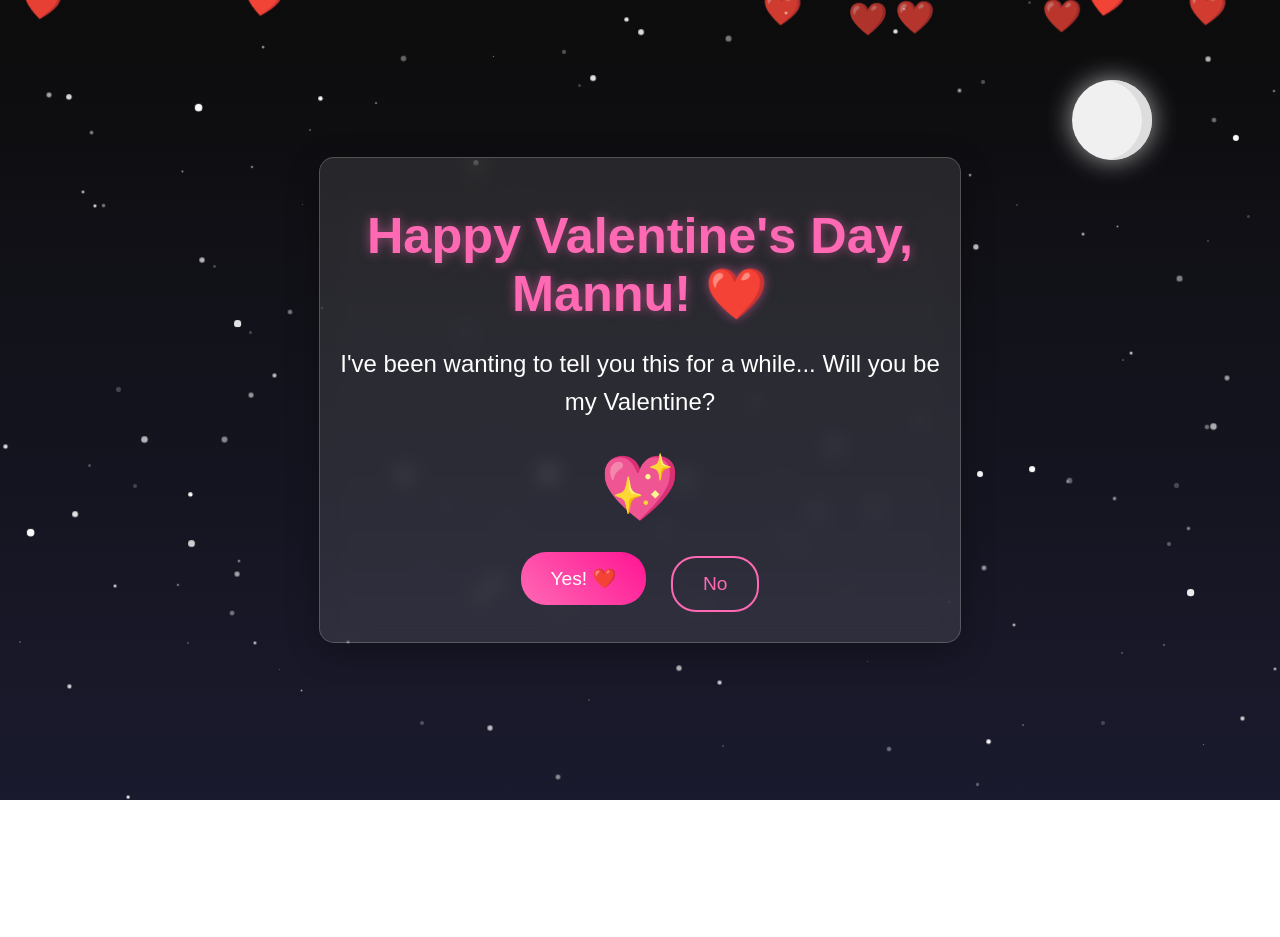
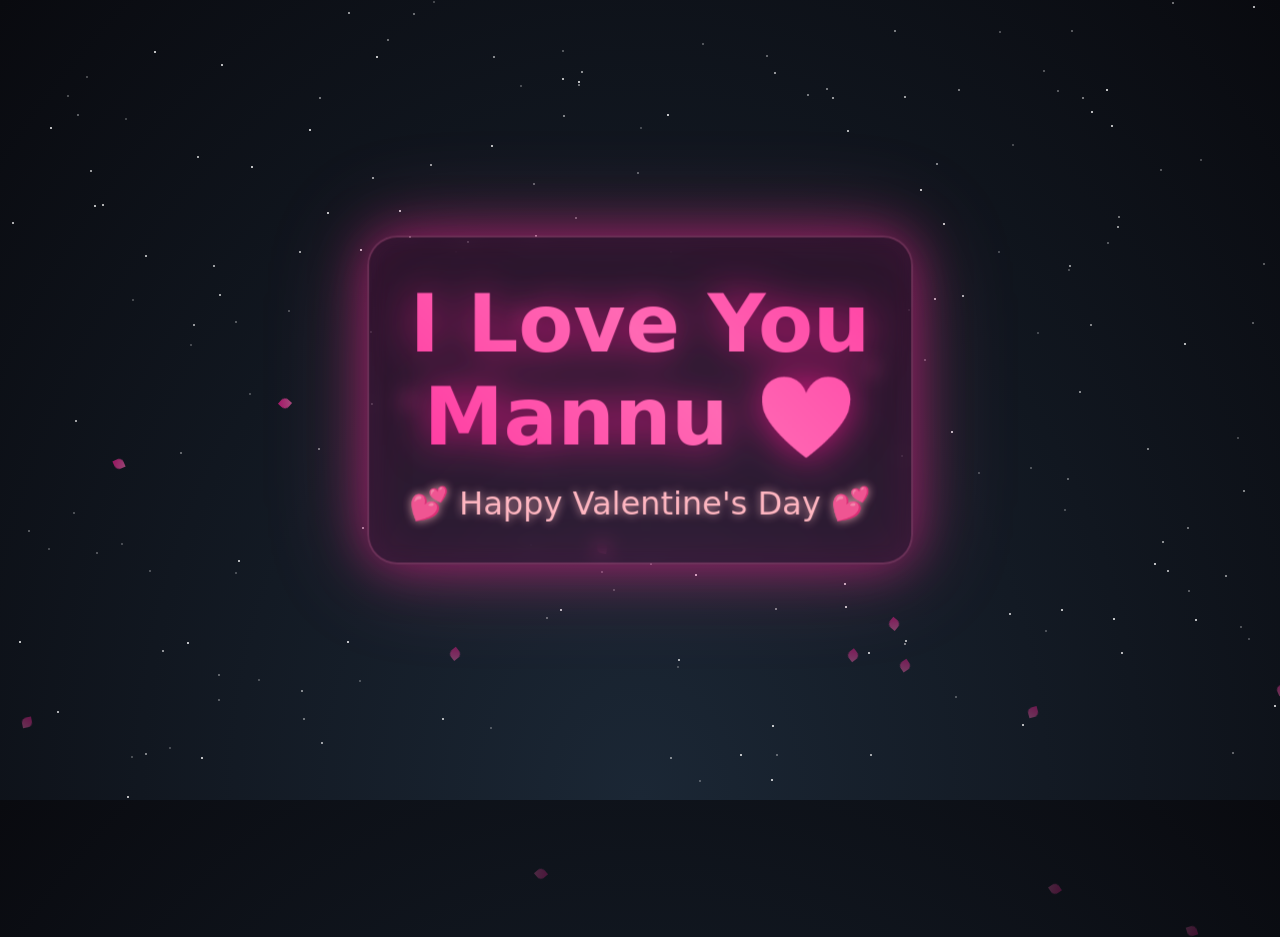
Before and after one commit to lokesh400/mukesh, a plain HTML site: page index.html in a window 1280 px wide. Before the commit the page ends 800 px from the top, so only its background shows below. Drawn offline with Linux system fonts and the light colour scheme.

Commit message:
Update index.html

```diff
--- a/index.html
+++ b/index.html
@@ -3,266 +3,395 @@
 <head>
     <meta charset="UTF-8">
     <meta name="viewport" content="width=device-width, initial-scale=1.0">
-    <title>Happy Valentine's Day, Mannu! ❤️</title>
+    <title>Happy Valentine's Day Mannu 💝</title>
     <style>
-        body {
+        * {
             margin: 0;
             padding: 0;
-            font-family: 'Arial', sans-serif;
-            background: linear-gradient(to bottom, #0c0c0c, #1a1a2e);
-            color: #ffffff;
-            overflow-x: hidden;
+            box-sizing: border-box;
+        }
+
+        body {
+            overflow: hidden;
+            font-family: 'Brush Script MT', cursive, serif;
+            background: radial-gradient(ellipse at bottom, #1b2735 0%, #090a0f 100%);
             height: 100vh;
             display: flex;
             justify-content: center;
             align-items: center;
-            text-align: center;
+            position: relative;
         }
 
+        /* Stars background */
         .stars {
             position: absolute;
-            top: 0;
-            left: 0;
             width: 100%;
             height: 100%;
             overflow: hidden;
-            z-index: 0;
         }
 
         .star {
             position: absolute;
-            background: #ffffff;
+            width: 2px;
+            height: 2px;
+            background: white;
             border-radius: 50%;
-            animation: twinkle 1.5s infinite ease-in-out;
+            animation: twinkle 3s infinite;
         }
 
         @keyframes twinkle {
-            0%, 100% { opacity: 0.2; transform: scale(1); }
-            50% { opacity: 1; transform: scale(1.5); }
+            0%, 100% { opacity: 0.3; }
+            50% { opacity: 1; }
         }
 
-        .moon {
+        /* Rose petals falling */
+        .petal {
             position: absolute;
-            top: 10%;
-            right: 10%;
-            width: 80px;
-            height: 80px;
-            background: #f0f0f0;
-            border-radius: 50%;
-            box-shadow: inset -10px 0 0 #ddd;
-            z-index: 1;
-            animation: glow 3s infinite alternate;
+            width: 10px;
+            height: 10px;
+            background: linear-gradient(45deg, #ff1493, #ff69b4);
+            border-radius: 50% 0;
+            animation: fall linear infinite;
+            opacity: 0.7;
         }
 
-        @keyframes glow {
-            0% { box-shadow: inset -10px 0 0 #ddd, 0 0 20px rgba(240, 240, 240, 0.5); }
-            100% { box-shadow: inset -10px 0 0 #ddd, 0 0 30px rgba(240, 240, 240, 0.8); }
-        }
-
-        .container {
-            position: relative;
-            z-index: 1;
-            max-width: 600px;
-            padding: 20px;
-            background: rgba(255, 255, 255, 0.1);
-            border-radius: 15px;
-            box-shadow: 0 8px 32px rgba(0, 0, 0, 0.3);
-            backdrop-filter: blur(10px);
-            border: 1px solid rgba(255, 255, 255, 0.2);
-        }
-
-        h1 {
-            font-size: 3em;
-            margin-bottom: 20px;
-            color: #ff69b4;
-            text-shadow: 0 0 10px rgba(255, 105, 180, 0.5);
-            animation: pulse 2s infinite;
-        }
-
-        @keyframes pulse {
-            0%, 100% { transform: scale(1); }
-            50% { transform: scale(1.05); }
-        }
-
-        p {
-            font-size: 1.5em;
-            margin-bottom: 30px;
-            line-height: 1.6;
-            animation: fadeIn 3s ease-in-out;
-        }
-
-        @keyframes fadeIn {
-            0% { opacity: 0; transform: translateY(20px); }
-            100% { opacity: 1; transform: translateY(0); }
-        }
-
-        .hearts {
-            position: absolute;
-            top: 0;
-            left: 0;
-            width: 100%;
-            height: 100%;
-            pointer-events: none;
-            z-index: -1;
+        @keyframes fall {
+            0% {
+                transform: translateY(-100px) rotate(0deg);
+                opacity: 0.7;
+            }
+            100% {
+                transform: translateY(100vh) rotate(360deg);
+                opacity: 0;
+            }
         }
 
         .heart {
             position: absolute;
-            color: #ff69b4;
-            font-size: 2em;
-            animation: float 4s infinite ease-in-out;
-        }
-
-        @keyframes float {
-            0%, 100% { transform: translateY(0px) rotate(0deg); opacity: 0.7; }
-            50% { transform: translateY(-20px) rotate(10deg); opacity: 1; }
-        }
-
-        .burst-heart {
-            font-size: 4em;
-            cursor: pointer;
-            color: #ff1493;
-            margin-bottom: 20px;
-            transition: transform 0.3s ease;
-        }
-
-        .burst-heart:hover {
-            transform: scale(1.2);
-        }
-
-        .love-message {
-            display: none;
-            font-size: 2em;
-            color: #ff69b4;
-            animation: burst 1s ease-out;
-        }
-
-        @keyframes burst {
-            0% { transform: scale(0); opacity: 0; }
-            50% { transform: scale(1.5); opacity: 1; }
-            100% { transform: scale(1); opacity: 1; }
-        }
-
-        .yes-button, .no-button {
-            padding: 15px 30px;
-            font-size: 1.2em;
-            border: none;
-            border-radius: 25px;
-            cursor: pointer;
-            margin: 10px;
-            transition: all 0.3s ease;
-        }
-
-        .yes-button {
-            background: linear-gradient(45deg, #ff69b4, #ff1493);
-            color: white;
-            animation: bounce 2s infinite;
+            font-size: 150px;
+            animation: bounce 0.6s ease-in-out 3;
+            animation-fill-mode: forwards;
+            top: -150px;
+            left: 50%;
+            transform: translateX(-50%);
+            filter: drop-shadow(0 0 30px rgba(255, 20, 147, 1))
+                    drop-shadow(0 0 60px rgba(255, 105, 180, 0.8))
+                    drop-shadow(0 0 90px rgba(255, 182, 193, 0.6));
+            z-index: 10;
         }
 
         @keyframes bounce {
-            0%, 100% { transform: translateY(0); }
-            50% { transform: translateY(-5px); }
+            0% {
+                top: -150px;
+                animation-timing-function: ease-in;
+            }
+            30% {
+                top: 55%;
+                animation-timing-function: ease-out;
+            }
+            50% {
+                top: 35%;
+                animation-timing-function: ease-in;
+            }
+            70% {
+                top: 50%;
+                animation-timing-function: ease-out;
+            }
+            100% {
+                top: 45%;
+                transform: translateX(-50%) scale(1.5);
+            }
         }
 
-        .yes-button:hover {
-            transform: scale(1.05);
-            box-shadow: 0 4px 15px rgba(255, 105, 180, 0.4);
+        .particle {
+            position: absolute;
+            border-radius: 50%;
+            pointer-events: none;
+            z-index: 5;
         }
 
-        .no-button {
-            background: transparent;
-            color: #ff69b4;
-            border: 2px solid #ff69b4;
+        .message {
+            position: absolute;
+            top: 50%;
+            left: 50%;
+            transform: translate(-50%, -50%);
+            text-align: center;
+            opacity: 0;
+            color: white;
+            z-index: 100;
+            padding: 40px;
+            background: rgba(255, 20, 147, 0.1);
+            border-radius: 30px;
+            backdrop-filter: blur(10px);
+            border: 2px solid rgba(255, 105, 180, 0.3);
+            box-shadow: 0 0 50px rgba(255, 20, 147, 0.5),
+                        0 0 100px rgba(255, 105, 180, 0.3),
+                        inset 0 0 50px rgba(255, 20, 147, 0.1);
         }
 
-        .no-button:hover {
-            background: #ff69b4;
-            color: white;
+        .message h1 {
+            font-size: 5rem;
+            font-weight: bold;
+            margin-bottom: 20px;
+            background: linear-gradient(45deg, #ff1493, #ff69b4, #ff1493);
+            background-size: 200% 200%;
+            -webkit-background-clip: text;
+            -webkit-text-fill-color: transparent;
+            animation: gradientText 3s ease infinite;
+            text-shadow: none;
+            filter: drop-shadow(0 0 20px rgba(255, 20, 147, 0.8));
         }
 
-        .hidden {
-            display: none;
+        @keyframes gradientText {
+            0%, 100% { background-position: 0% 50%; }
+            50% { background-position: 100% 50%; }
         }
 
-        .response {
-            font-size: 2em;
-            margin-top: 20px;
-            color: #32cd32;
-            animation: slideIn 1s ease-out;
+        .message p {
+            font-size: 2rem;
+            color: #ffb6c1;
+            text-shadow: 0 0 10px rgba(255, 182, 193, 0.8);
         }
 
-        @keyframes slideIn {
-            0% { transform: translateX(-100px); opacity: 0; }
-            100% { transform: translateX(0); opacity: 1; }
+        .message.show {
+            animation: fadeInScale 1.5s ease-out forwards;
+        }
+
+        @keyframes fadeInScale {
+            0% {
+                opacity: 0;
+                transform: translate(-50%, -50%) scale(0.3) rotateY(180deg);
+            }
+            50% {
+                transform: translate(-50%, -50%) scale(1.15) rotateY(0deg);
+            }
+            100% {
+                opacity: 1;
+                transform: translate(-50%, -50%) scale(1) rotateY(0deg);
+            }
+        }
+
+        /* Glowing rings effect */
+        .glow-ring {
+            position: absolute;
+            border: 3px solid;
+            border-radius: 50%;
+            animation: expandRing 2s ease-out;
+            pointer-events: none;
+        }
+
+        @keyframes expandRing {
+            0% {
+                width: 50px;
+                height: 50px;
+                opacity: 1;
+                border-color: rgba(255, 20, 147, 0.8);
+            }
+            100% {
+                width: 500px;
+                height: 500px;
+                opacity: 0;
+                border-color: rgba(255, 105, 180, 0);
+            }
+        }
+
+        @media (max-width: 768px) {
+            .heart {
+                font-size: 100px;
+            }
+            .message h1 {
+                font-size: 3rem;
+            }
+            .message p {
+                font-size: 1.3rem;
+            }
+            .message {
+                padding: 30px;
+            }
+        }
+
+        @media (max-width: 480px) {
+            .heart {
+                font-size: 80px;
+            }
+            .message h1 {
+                font-size: 2.2rem;
+                padding: 0 10px;
+            }
+            .message p {
+                font-size: 1.1rem;
+            }
+            .message {
+                padding: 20px;
+                width: 90%;
+            }
         }
     </style>
 </head>
 <body>
     <div class="stars" id="stars"></div>
-    <div class="moon"></div>
-    <div class="hearts" id="hearts"></div>
-    <div class="container">
-        <h1>Happy Valentine's Day, Mannu! ❤️</h1>
-        <p>I've been wanting to tell you this for a while... Will you be my Valentine?</p>
-        <div class="burst-heart" onclick="burstHeart()">💖</div>
-        <div id="love-message" class="love-message">I Love You Mannu❤️</div>
-        <button class="yes-button" onclick="showResponse('yes')">Yes! ❤️</button>
-        <button class="no-button" onclick="showResponse('no')">No</button>
-        <div id="response" class="hidden response"></div>
+    <canvas id="canvas"></canvas>
+    <div class="heart" id="heart">❤️</div>
+    <div class="message" id="message">
+        <h1>I Love You<br>Mannu ❤️</h1>
+        <p>💕 Happy Valentine's Day 💕</p>
     </div>
 
     <script>
-        // Generate stars
+        const heart = document.getElementById('heart');
+        const message = document.getElementById('message');
+        const starsContainer = document.getElementById('stars');
+        const canvas = document.getElementById('canvas');
+        const ctx = canvas.getContext('2d');
+
+        canvas.width = window.innerWidth;
+        canvas.height = window.innerHeight;
+        canvas.style.position = 'absolute';
+        canvas.style.top = '0';
+        canvas.style.left = '0';
+        canvas.style.zIndex = '1';
+
+        // Create stars
         function createStars() {
-            const starsContainer = document.getElementById('stars');
-            for (let i = 0; i < 150; i++) {
+            for (let i = 0; i < 200; i++) {
                 const star = document.createElement('div');
                 star.className = 'star';
                 star.style.left = Math.random() * 100 + '%';
                 star.style.top = Math.random() * 100 + '%';
-                star.style.width = star.style.height = Math.random() * 4 + 1 + 'px';
-                star.style.animationDelay = Math.random() * 2 + 's';
+                star.style.animationDelay = Math.random() * 3 + 's';
                 starsContainer.appendChild(star);
             }
         }
 
-        // Generate floating hearts
-        function createHearts() {
-            const heartsContainer = document.getElementById('hearts');
+        // Create falling petals
+        function createPetals() {
             setInterval(() => {
-                const heart = document.createElement('div');
-                heart.className = 'heart';
-                heart.innerHTML = '❤️';
-                heart.style.left = Math.random() * 100 + '%';
-                heart.style.animationDuration = (Math.random() * 2 + 3) + 's';
-                heartsContainer.appendChild(heart);
+                const petal = document.createElement('div');
+                petal.className = 'petal';
+                petal.style.left = Math.random() * 100 + '%';
+                petal.style.animationDuration = (Math.random() * 3 + 4) + 's';
+                petal.style.animationDelay = Math.random() + 's';
+                document.body.appendChild(petal);
 
-                setTimeout(() => {
-                    heart.remove();
-                }, 4000);
-            }, 500);
+                setTimeout(() => petal.remove(), 8000);
+            }, 300);
         }
 
-        function burstHeart() {
-            const heart = document.querySelector('.burst-heart');
-            const message = document.getElementById('love-message');
-            heart.style.display = 'none';
-            message.style.display = 'block';
+        // Create glowing rings
+        function createGlowRing(x, y) {
+            for (let i = 0; i < 3; i++) {
+                setTimeout(() => {
+                    const ring = document.createElement('div');
+                    ring.className = 'glow-ring';
+                    ring.style.left = (x - 25) + 'px';
+                    ring.style.top = (y - 25) + 'px';
+                    document.body.appendChild(ring);
+
+                    setTimeout(() => ring.remove(), 2000);
+                }, i * 200);
+            }
         }
 
-        function showResponse(answer) {
-            const responseDiv = document.getElementById('response');
-            if (answer === 'yes') {
-                responseDiv.innerHTML = "Yay! I'm so happy! ❤️ Can't wait to celebrate with you!";
-            } else {
-                responseDiv.innerHTML = "That's okay... but know that my feelings are true! 💔";
+        // Enhanced burst effect with trails
+        function burstHeart() {
+            const heartRect = heart.getBoundingClientRect();
+            const centerX = heartRect.left + heartRect.width / 2;
+            const centerY = heartRect.top + heartRect.height / 2;
+
+            createGlowRing(centerX, centerY);
+
+            const particleCount = 80;
+            const particles = [];
+
+            for (let i = 0; i < particleCount; i++) {
+                const angle = (Math.PI * 2 * i) / particleCount;
+                const velocity = 8 + Math.random() * 5;
+                const size = 15 + Math.random() * 15;
+
+                const colors = ['#ff1493', '#ff69b4', '#ff6347', '#ffd700', '#ffffff', '#ffb6c1'];
+                const color = colors[Math.floor(Math.random() * colors.length)];
+
+                particles.push({
+                    x: centerX,
+                    y: centerY,
+                    vx: Math.cos(angle) * velocity,
+                    vy: Math.sin(angle) * velocity,
+                    color: color,
+                    size: size,
+                    opacity: 1,
+                    trail: []
+                });
             }
-            responseDiv.classList.remove('hidden');
+
+            heart.style.display = 'none';
+
+            function animate() {
+                ctx.clearRect(0, 0, canvas.width, canvas.height);
+
+                let activeParticles = 0;
+
+                particles.forEach(p => {
+                    if (p.opacity > 0) {
+                        activeParticles++;
+
+                        // Store trail
+                        p.trail.push({x: p.x, y: p.y, opacity: p.opacity});
+                        if (p.trail.length > 15) p.trail.shift();
+
+                        // Draw trail
+                        p.trail.forEach((t, index) => {
+                            const trailOpacity = t.opacity * (index / p.trail.length) * 0.5;
+                            const trailSize = p.size * (index / p.trail.length);
+                            ctx.fillStyle = p.color + Math.floor(trailOpacity * 255).toString(16).padStart(2, '0');
+                            ctx.beginPath();
+                            ctx.arc(t.x, t.y, trailSize / 2, 0, Math.PI * 2);
+                            ctx.fill();
+                        });
+
+                        // Draw particle
+                        ctx.shadowBlur = 20;
+                        ctx.shadowColor = p.color;
+                        ctx.fillStyle = p.color + Math.floor(p.opacity * 255).toString(16).padStart(2, '0');
+                        ctx.beginPath();
+                        ctx.arc(p.x, p.y, p.size / 2, 0, Math.PI * 2);
+                        ctx.fill();
+
+                        // Update position
+                        p.x += p.vx;
+                        p.y += p.vy;
+                        p.vy += 0.2; // gravity
+                        p.opacity -= 0.012;
+                    }
+                });
+
+                if (activeParticles > 0) {
+                    requestAnimationFrame(animate);
+                } else {
+                    ctx.clearRect(0, 0, canvas.width, canvas.height);
+                }
+            }
+
+            animate();
+
+            setTimeout(() => {
+                message.classList.add('show');
+            }, 300);
         }
 
         // Initialize
         createStars();
-        createHearts();
+        createPetals();
+
+        // Burst after 2 seconds (3 bounces at 0.6s each = 1.8s)
+        setTimeout(() => {
+            burstHeart();
+        }, 2000);
+
+        // Resize canvas on window resize
+        window.addEventListener('resize', () => {
+            canvas.width = window.innerWidth;
+            canvas.height = window.innerHeight;
+        });
     </script>
 </body>
 </html>
```
